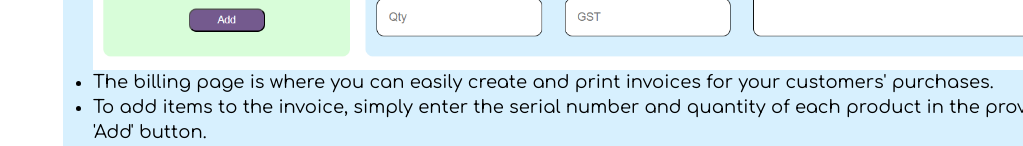
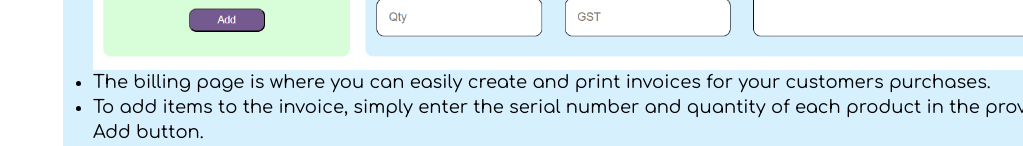
Before and after one commit to nikhitkumar00/Inventify, a React (Vite) app: page /help in a window 1280 px wide. Shown: the part 2646-2792 px from the top of the page, without its empty margins (257-1280 px from the left). Built offline with nearby package versions, Linux system fonts and the light colour scheme.

Commit message:
minor error corrections

```diff
--- a/src/Components/Help/Help.jsx
+++ b/src/Components/Help/Help.jsx
@@ -14,7 +14,7 @@ const Help = () => {
           <div className="faqs_help">
             <div className="faqs_title">FAQs</div>
             <div className="faqs_content">
-            We're here to support you every step of the way. If you have any questions or need assistance, feel free to ask!
+            We are here to support you every step of the way. If you have any questions or need assistance, feel free to ask!
               <ul className="faq">
                 <li className="faq_bullet">
                   How to add new column to the table ?
@@ -122,8 +122,8 @@ const Help = () => {
             <div className="billing_help_head">Billing</div>
             <img src={billing_1} className="billing_1" />
             <ul className="billing_help_content">
-            <li className="billing_help_content_child">The billing page is where you can easily create and print invoices for your customers' purchases.</li>
-            <li className="billing_help_content_child">To add items to the invoice, simply enter the serial number and quantity of each product in the provided columns and click the 'Add' button.</li>
+            <li className="billing_help_content_child">The billing page is where you can easily create and print invoices for your customers purchases.</li>
+            <li className="billing_help_content_child">To add items to the invoice, simply enter the serial number and quantity of each product in the provided columns and click the Add button.</li>
             <li className="billing_help_content_child">The respective item will be added to the table. Repeat this process for all the required products.</li>
             <li className="billing_help_content_child">Once you have added all the items to the invoice, you can easily calculate the total amount. The page will automatically sum up the individual item prices and display the total amount. This ensures accurate and efficient billing for your customers.</li>
             </ul>
```
